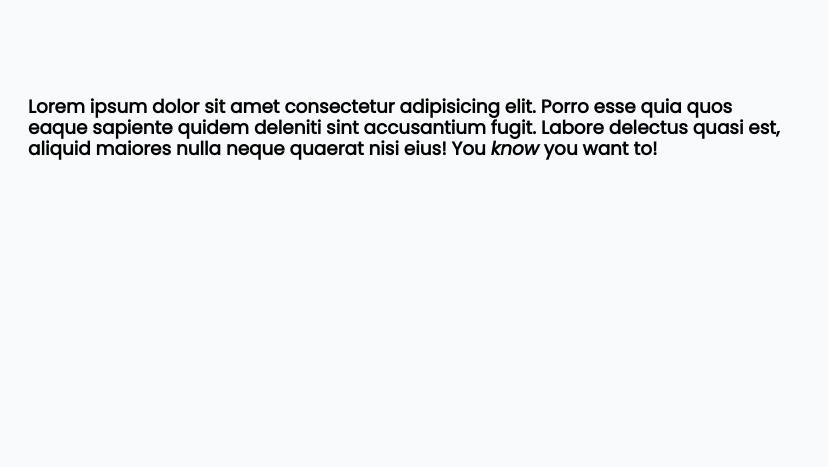
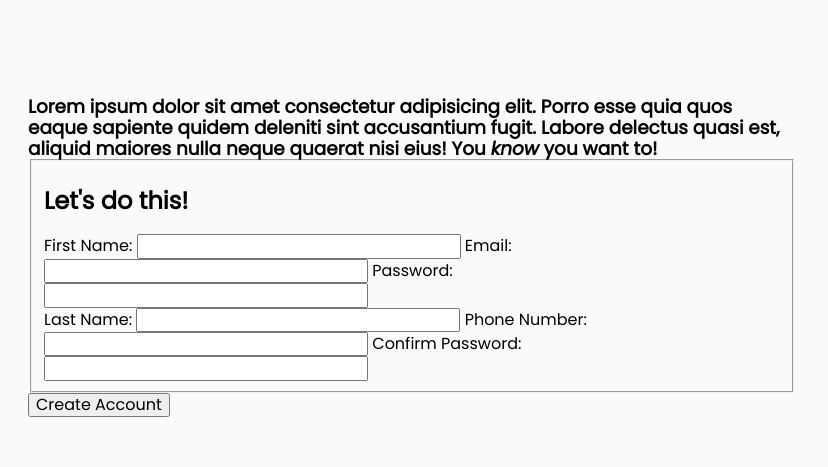
Before and after one commit to codenamerey/sign-up-form, a plain HTML site: page index.html in a window 1280 px wide. Shown: the top 467 px of the page, 452-1280 px from the left. Drawn offline with nearby package versions, Linux system fonts and the light colour scheme.

Commit message:
Create form input and submit button

```diff
--- a/index.html
+++ b/index.html
@@ -17,7 +17,33 @@
     <div class="container">
         <article>Lorem ipsum dolor sit amet consectetur adipisicing elit. Porro esse quia quos eaque sapiente quidem deleniti sint accusantium fugit. Labore delectus quasi est, aliquid maiores nulla neque quaerat nisi eius! You <em>know</em> you want to!</article>
         <form action="">
+            <fieldset>
+                <h2>Let's do this!</h2>
+                <div class="form-input">
+                    <div>
+                        <label for="first-name">First Name:</label>
+                        <input type="text" id="first-name" name="firstName">
 
+                        <label for="email">Email:</label>
+                        <input type="email" id="email" name="email">
+
+                        <label for="password">Password:</label>
+                        <input type="password" id="password" name="password">
+                    </div>
+
+                    <div>
+                        <label for="last-name">Last Name:</label>
+                        <input type="text" id="last-name" name="lastName">
+
+                        <label for="phone-number">Phone Number:</label>
+                        <input type="tel" id="phone-number" name="phoneNumber">
+
+                        <label for="confirm-password">Confirm Password:</label>
+                        <input type="password" id="first-name">
+                    </div>
+                </div>
+            </fieldset>
+            <button>Create Account</button>
         </form>
         <footer>
 
```
